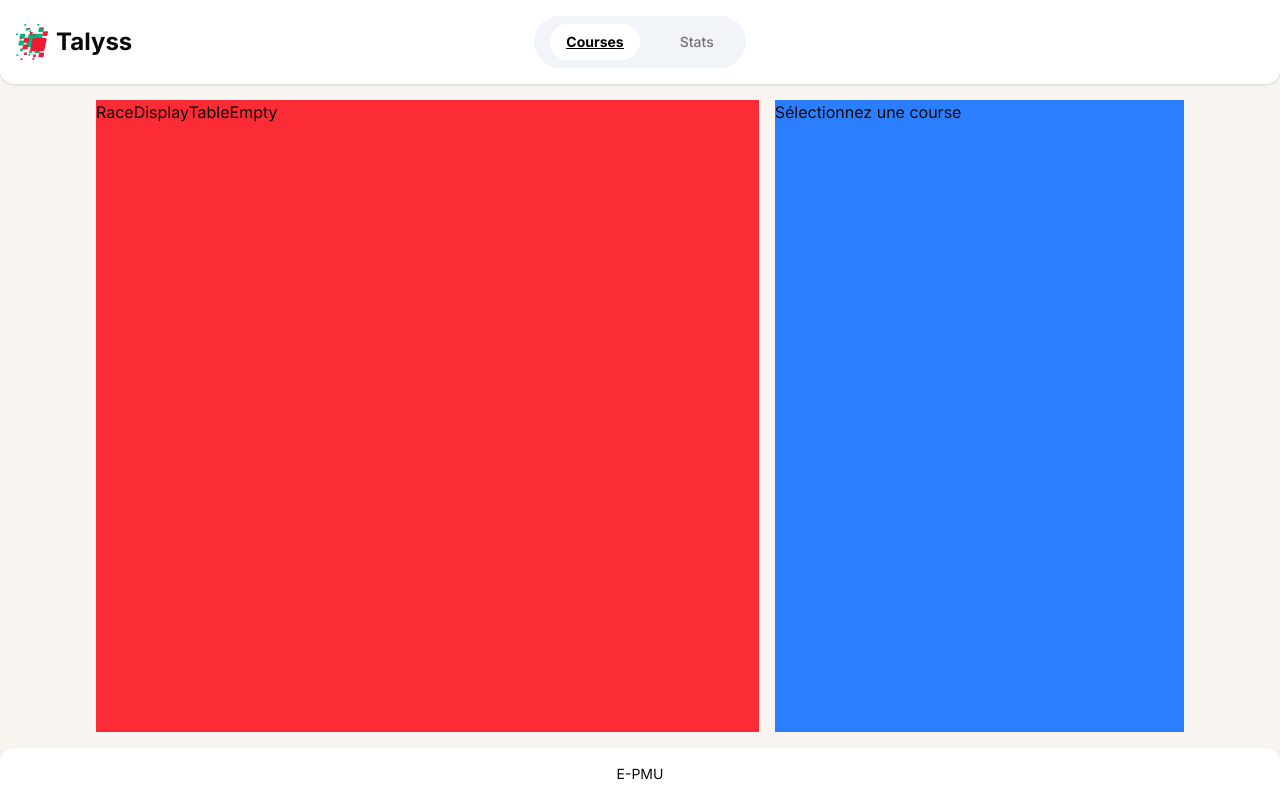
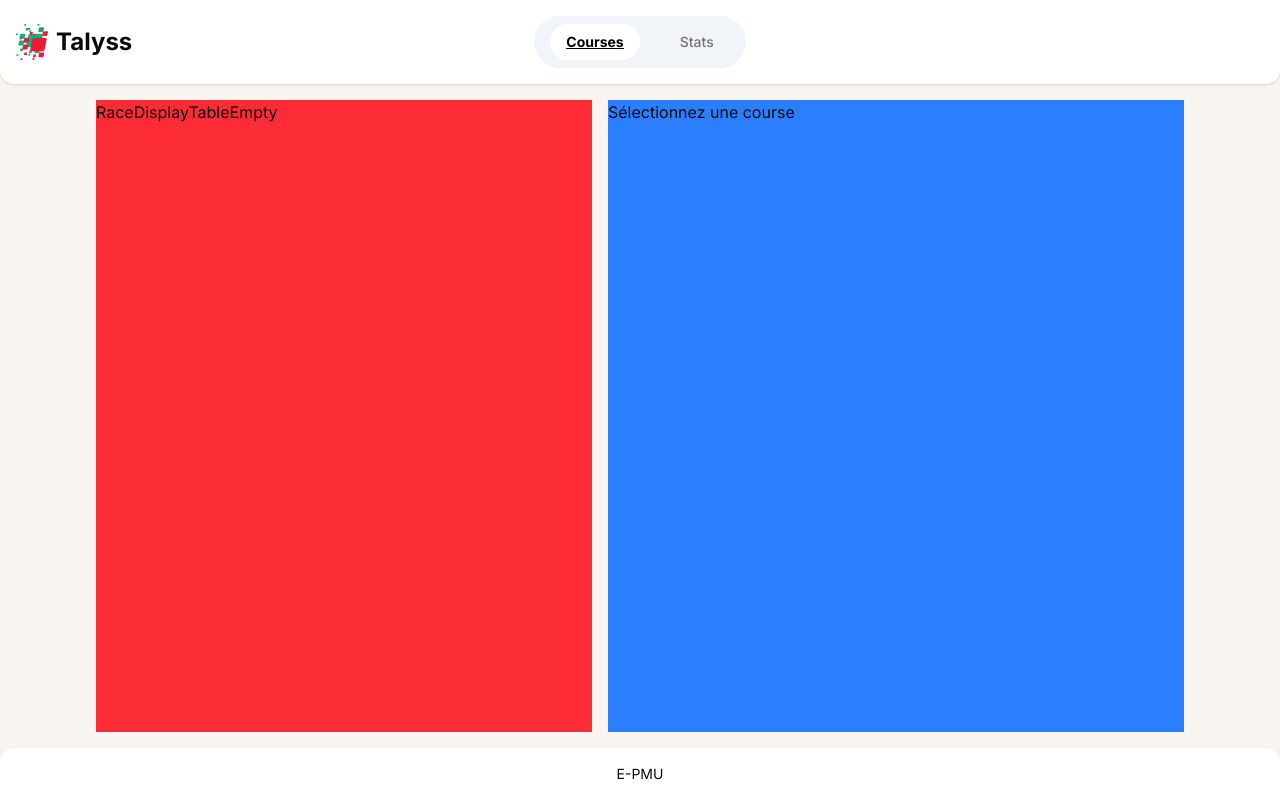
Before and after one commit to CyrilPERIE/tallys-app, a Next.js app: page / in a window 1280 px wide. Built offline with nearby package versions, Linux system fonts and the light colour scheme.

Commit message:
feat: resize layout

```diff
--- a/src/components/home/home.tsx
+++ b/src/components/home/home.tsx
@@ -10,8 +10,8 @@ export default function Home({ className }: { className?: string }) {
     const [courseId, setCourseId] = useState<string | null>(null);
     return (
         <Row className={cn("items-center justify-center gap-4", className)}>
-            <RaceDisplayTable courseId={courseId} className="size-full items-center justify-center bg-red-500" />
-            <RaceSelection setCourseId={setCourseId} className="size-full items-center justify-center bg-blue-500 w-2xl" />
+            <RaceDisplayTable courseId={courseId} className="h-full flex-1 items-center justify-center bg-red-500" />
+            <RaceSelection setCourseId={setCourseId} className="h-full items-center justify-center bg-blue-500 w-xl" />
         </Row>
     );
 }
--- a/src/components/stats/stats.tsx
+++ b/src/components/stats/stats.tsx
@@ -30,7 +30,7 @@ export default function Stats({ className }: { className?: string }) {
           </Row>
           <StatsCumulativeProfit className="bg-blue-500 flex-1" />
         </Column>
-        <StatsLastBet className="w-2xl bg-yellow-500" />
+        <StatsLastBet className="w-xl bg-yellow-500" />
       </Row>
     </Column>
   );
```
